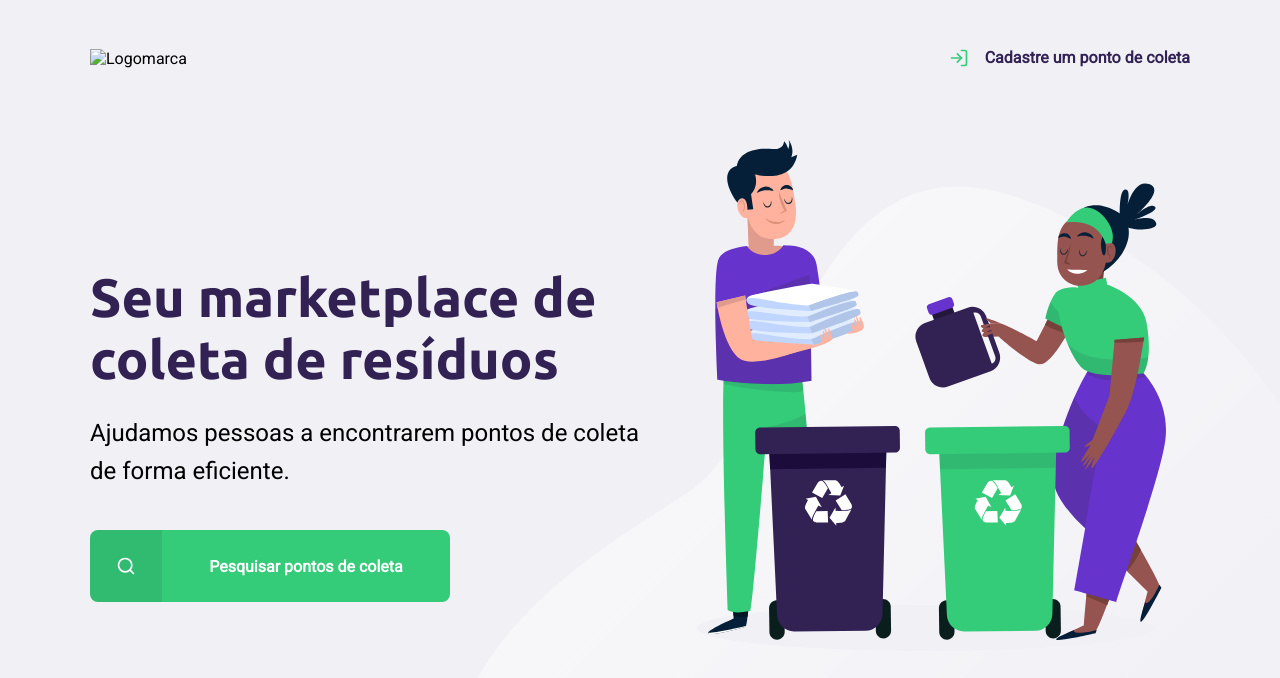
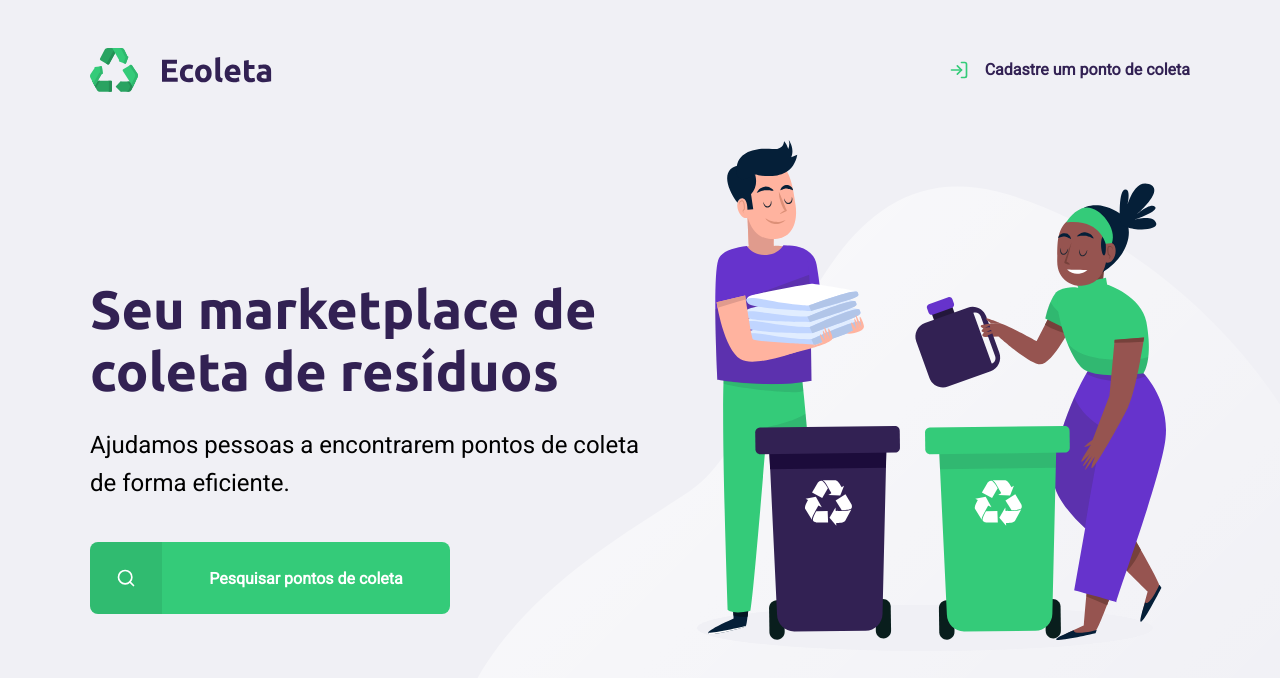
Before and after one commit to MathewsJosh/Ecoleta-NLW, a plain HTML site: page index.html in a window 1280 px wide. Drawn offline with Linux system fonts and the light colour scheme; the site is published under a folder, as on GitHub Pages, so addresses that start at the root find nothing.

Commit message:
Dia 1 - HTML e CSS

```diff
--- a/index.html
+++ b/index.html
@@ -15,7 +15,7 @@
         <div id="page-home">
             <div class="content">
                 <header>
-                    <img src="/assets/logo.svg" alt="Logomarca" />
+                    <img src="./assets/logo.svg" alt="Logomarca" />
                     <a href="http://google.com.br">
                         <span></span>
                         Cadastre um ponto de coleta</a
```
